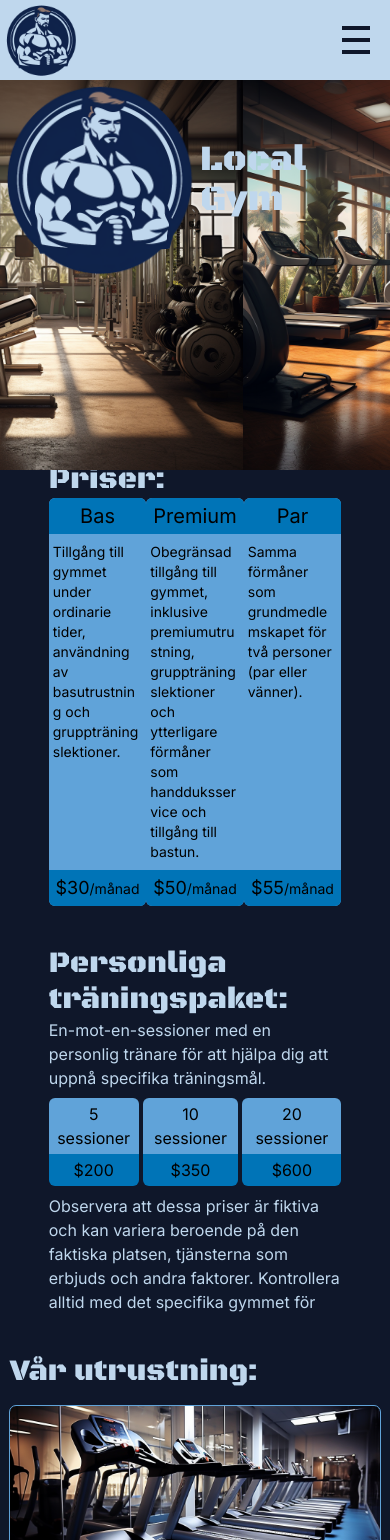
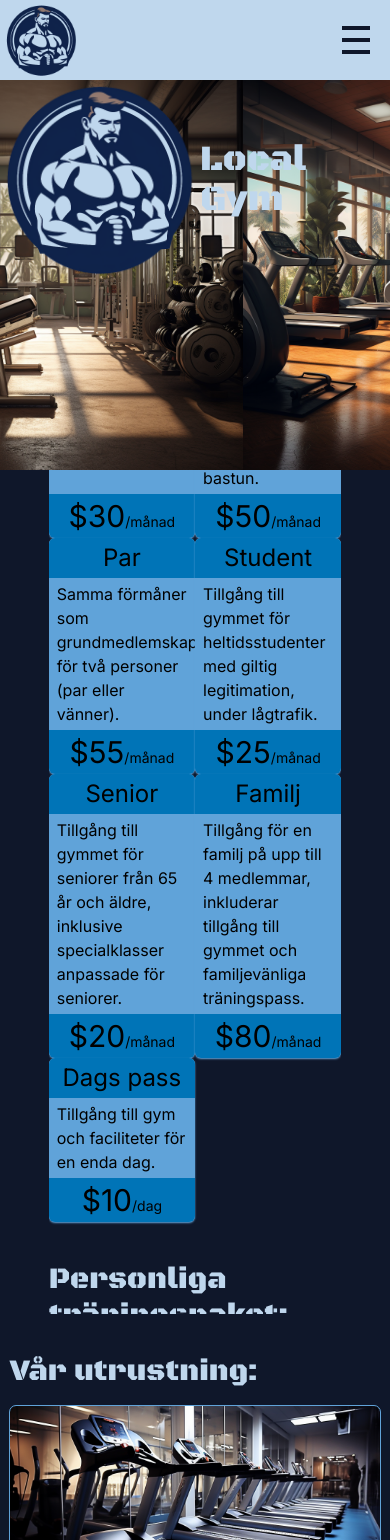
Before and after one commit to rockysfairat/gym, a Next.js app: page / in a window 390 px wide. Shown: the top 1540 px of the page. Built offline with nearby package versions, Linux system fonts and the light colour scheme.

Commit message:
Display grid in Prices in mobile view

```diff
--- a/src/app/Components/Prices.js
+++ b/src/app/Components/Prices.js
@@ -10,22 +10,6 @@ import {
   membershipPricesSv,
   trainingPackagesPricesSv,
 } from "../../../data";
-// Keen slider:
-import { useKeenSlider } from "keen-slider/react";
-import "keen-slider/keen-slider.min.css";
-
-const ResizePlugin = (slider) => {
-  const observer = new ResizeObserver(function () {
-    slider.update();
-  });
-
-  slider.on("created", () => {
-    observer.observe(slider.container);
-  });
-  slider.on("destroyed", () => {
-    observer.unobserve(slider.container);
-  });
-};
 
 function Prices() {
   // language switch handler:
@@ -37,17 +21,6 @@ function Prices() {
     ? trainingPackagesPricesEn
     : trainingPackagesPricesSv;
 
-  // Keen slider:
-  const [sliderRef] = useKeenSlider(
-    {
-      initial: 0,
-      slides: {
-        perView: 3,
-      },
-    },
-    [ResizePlugin]
-  );
-
   return (
     <>
       <article
@@ -56,29 +29,10 @@ function Prices() {
       >
         <section className="lg:w-3/4 w-full">
           <h2>{englishVersion ? "Prices:" : "Priser:"}</h2>
-          <div ref={sliderRef} className="w-full flex keen-slider">
-            {/* Slider implementation: */}
-            {membershipPrices.map((price, idx) => (
-              <div
-                className={`lg:hidden flex flex-col w-1/2 bg-blueGrotto overflow-hidden rounded-md keen-slider__slide number-slide${idx}`}
-                key={price.membershipName}
-              >
-                <h3 className="bg-royalBlue py-1 text-center text-xl md:text-2xl">
-                  {price.membershipName}
-                </h3>
-                <p className="text-sm break-words lg:text-lg grow px-1 lg:px-5 py-2">
-                  {price.membershipDesc}
-                </p>
-                <p className="bg-royalBlue py-1 text-center text-lg md:text-3xl">
-                  {price.membershipPrice}
-                  <span className="text-sm">{price.period}</span>
-                </p>
-              </div>
-            ))}
-            {/* Prices without slider: */}
+          <div className="w-full grid grid-cols-2 lg:flex">
             {membershipPrices.map((price) => (
               <div
-                className="hidden odd:mx-2 lg:flex flex-col w-1/2 bg-blueGrotto rounded-md overflow-hidden shadow-blueGrotto shadow-sm"
+                className="lg:odd:mx-2 flex flex-col w-full lg:w-1/2 bg-blueGrotto rounded-md overflow-hidden shadow-blueGrotto shadow-sm"
                 key={price.membershipName}
               >
                 <h3 className="bg-royalBlue py-1 text-center text-2xl">
```
